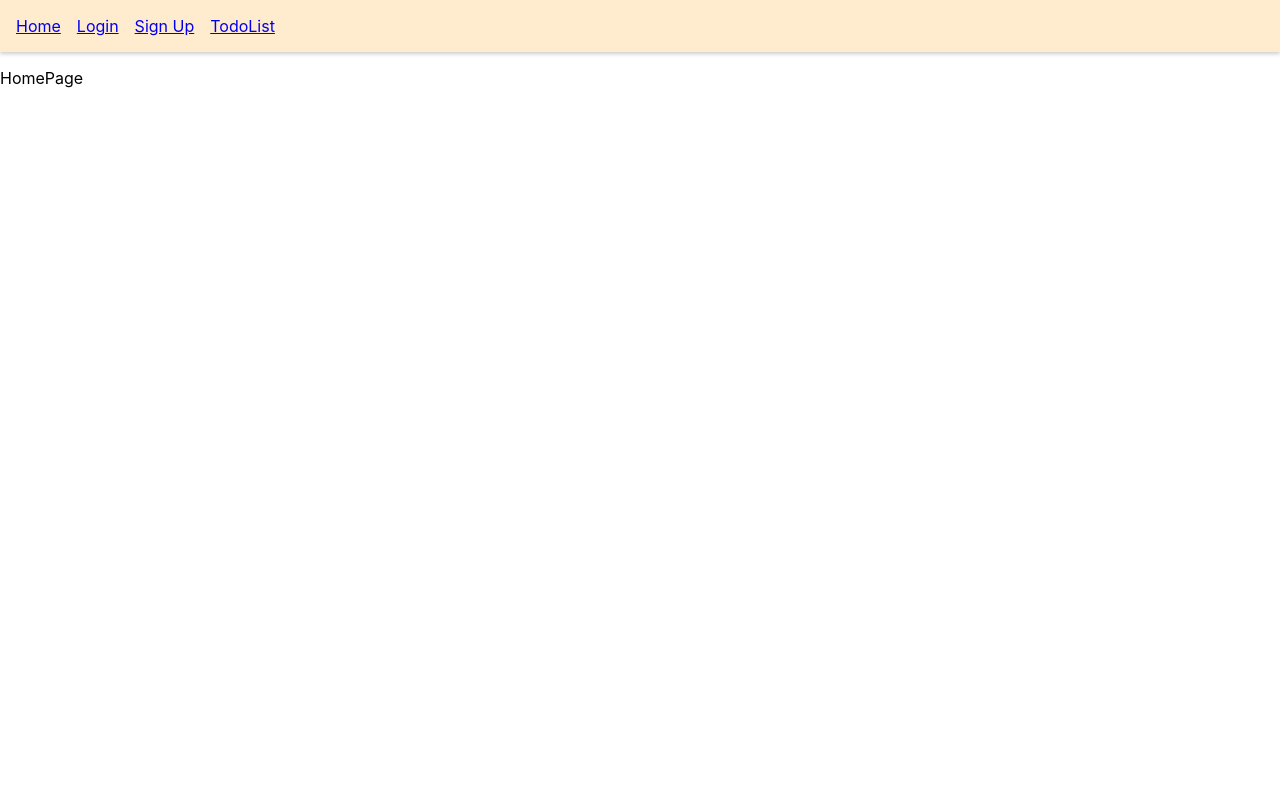
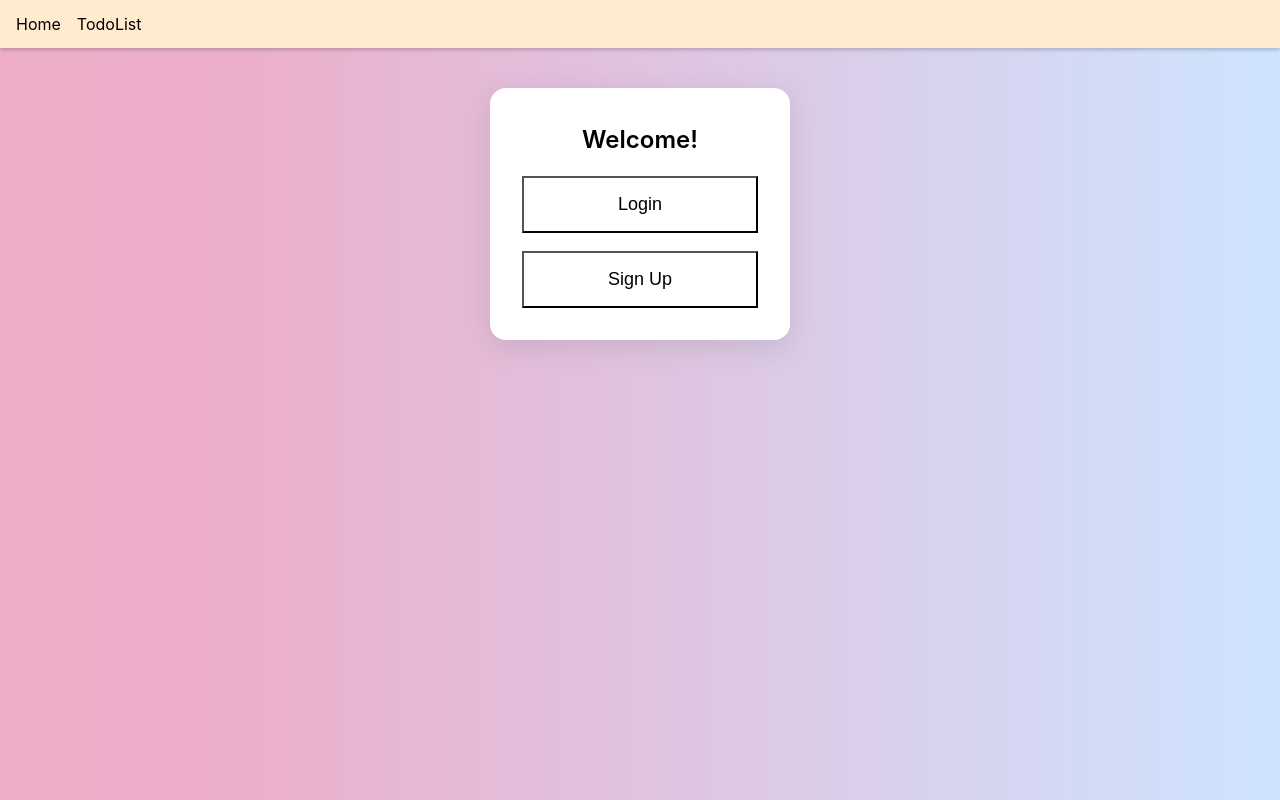
Before and after one commit to Yena-Yun/wanted-pre-onboarding-challenge-fe-1-August, a React (Create React App) app: page / in a window 1280 px wide. Built offline with nearby package versions, Linux system fonts and the light colour scheme.

Commit message:
:sparkles::lipstick: Home에 Welcome 카드 만들기, 배경색 추가, 일부 타입 수정

```diff
--- a/package.json
+++ b/package.json
@@ -23,6 +23,7 @@
     "react-router-dom": "^6.3.0",
     "react-scripts": "5.0.1",
     "styled-components": "^5.3.5",
+    "styled-reset": "^4.4.2",
     "typescript": "^4.4.2",
     "web-vitals": "^2.1.0"
   },
--- a/src/shared/api.ts
+++ b/src/api/index.ts
@@ -1,5 +1,5 @@
 import axios from 'axios';
-import { TodoType, UserInfoType } from './type';
+import { TodoType, UserInfo } from 'shared/type';
 
 const API_URL = 'http://localhost:8080';
 
@@ -7,7 +7,7 @@ export const fetchData = () => {
   return axios.get(`${API_URL}/data`);
 };
 
-export const login = async (userInfo: UserInfoType) => {
+export const login = async (userInfo: UserInfo) => {
   try {
     const response = await axios.post(`${API_URL}/users/login`, userInfo);
     return response;
@@ -16,7 +16,7 @@ export const login = async (userInfo: UserInfoType) => {
   }
 };
 
-export const signUp = async (userInfo: UserInfoType) => {
+export const signUp = async (userInfo: UserInfo) => {
   try {
     const response = await axios.post(`${API_URL}/users/create`, userInfo);
     console.log(response);
@@ -58,9 +58,9 @@ export const createTodo = async (todo: TodoType) => {
   }
 };
 
-export const updateTodo = async (id: string, todo: TodoType) => {
+export const updateTodo = async (todo: TodoType) => {
   try {
-    const { data } = await axios.put(`${API_URL}/todos/${id}`, todo, {
+    const { data } = await axios.put(`${API_URL}/todos/${todo.id}`, todo, {
       headers,
     });
     return data;
--- a/src/components/Home.tsx
+++ b/src/components/Home.tsx
@@ -1,3 +1,44 @@
+import { Link } from 'react-router-dom';
+import styled from 'styled-components';
+
 export const Home = () => {
-  return <div>HomePage</div>;
+  return (
+    <Wrapper>
+      <Title>Welcome!</Title>
+      <MoveButton>
+        <Link to='/login'>Login</Link>
+      </MoveButton>
+      <MoveButton>
+        <Link to='/signup'>Sign Up</Link>
+      </MoveButton>
+    </Wrapper>
+  );
 };
+
+const Wrapper = styled.div`
+  display: flex;
+  flex-direction: column;
+  align-items: center;
+  width: 300px;
+  padding: 40px 32px 32px;
+  margin: 40px auto 0;
+  background: #ffffff;
+  border-radius: 16px;
+  box-shadow: rgba(100, 100, 111, 0.2) 0px 7px 29px 0px;
+`;
+
+const Title = styled.p`
+  font-size: 24px;
+  font-weight: 600;
+  margin-bottom: 24px;
+`;
+
+const MoveButton = styled.button`
+  width: 100%;
+  padding: 16px 0;
+  font-size: 18px;
+
+  &:not(:last-child) {
+    margin-bottom: 18px;
+  }
+`;
--- a/src/components/NavHeader.tsx
+++ b/src/components/NavHeader.tsx
@@ -8,12 +8,6 @@ export const NavHeader = () => {
           <Link to='/'>Home</Link>
         </li>
         <li>
-          <Link to='/login'>Login</Link>
-        </li>
-        <li>
-          <Link to='/signup'>Sign Up</Link>
-        </li>
-        <li>
           <Link to='/todos'>TodoList</Link>
         </li>
       </ul>
--- a/src/components/Todo.tsx
+++ b/src/components/Todo.tsx
@@ -1,19 +1,17 @@
 import { useParams } from 'react-router-dom';
 import { useQuery } from '@tanstack/react-query';
-import { getTodoById } from 'shared/api';
+import { getTodoById } from 'api';
 import { manageStatus } from 'shared/util';
 
 export const Todo = () => {
   const { todoId } = useParams();
-
   const { status, data, error } = useQuery({
     queryKey: ['data', String(todoId)],
     queryFn: () => getTodoById(String(todoId)),
   });
+  const { content, createdAt, updatedAt } = data;
 
-  manageStatus({ status }, { error });
-
-  const { content, createdAt, updatedAt } = data;
+  manageStatus({ status, error });
 
   return (
     <>
--- a/src/components/TodoList.tsx
+++ b/src/components/TodoList.tsx
@@ -1,6 +1,6 @@
 import { useNavigate } from 'react-router-dom';
 import { useQuery } from '@tanstack/react-query';
-import { getTodos } from 'shared/api';
+import { getTodos } from 'api';
 import { TodoType } from 'shared/type';
 import { manageStatus } from 'shared/util';
 
@@ -8,7 +8,7 @@ export const TodoList = () => {
   const navigate = useNavigate();
   const { status, data, error } = useQuery(['data'], getTodos);
 
-  manageStatus({ status }, { error });
+  manageStatus({ status, error });
 
   return (
     <>
--- a/src/components/User/Login.tsx
+++ b/src/components/User/Login.tsx
@@ -1,30 +1,32 @@
 import { useEffect, useState } from 'react';
 import { useNavigate } from 'react-router-dom';
-import { login } from 'shared/api';
-import { UserInfoType } from 'shared/type';
+import { login } from 'api';
+import { UserInfo } from 'shared/type';
 import * as S from './UserStyle';
 
 export const Login = () => {
   const navigate = useNavigate();
-  const [userInfo, setUserInfo] = useState<UserInfoType>({
+  const [userInfo, setUserInfo] = useState<UserInfo>({
     email: '',
     password: '',
   });
   const [activeBtn, setActiveBtn] = useState(false);
 
-  useEffect(() => {
-    const result = localStorage.getItem('token') as string;
-    if (JSON.parse(result)) {
-      alert('로그인되어 있습니다. 홈으로 이동합니다.');
-      navigate('/');
-    } else {
-      alert('로그아웃되었습니다. 로그인 페이지로 이동합니다.');
-      navigate('/login');
-    }
-  }, []);
+  // useEffect(() => {
+  //   const result = localStorage.getItem('token') as string;
+
+  //   if (JSON.parse(result)) {
+  //     alert('로그인되어 있습니다. 홈으로 이동합니다.');
+  //     navigate('/');
+  //   } else {
+  //     alert('로그아웃되었습니다. 로그인 페이지로 이동합니다.');
+  //     navigate('/login');
+  //   }
+  // }, []);
 
   const handleChange = (e: React.ChangeEvent<HTMLInputElement>) => {
     setUserInfo({ ...userInfo, [e.target.type]: e.target.value });
+
     if (userInfo.email.includes('.') && userInfo.password.length >= 7)
       setActiveBtn(true);
   };
--- a/src/components/User/SignUp.tsx
+++ b/src/components/User/SignUp.tsx
@@ -1,12 +1,12 @@
 import { useState } from 'react';
 import { useNavigate } from 'react-router-dom';
-import { signUp } from 'shared/api';
-import { UserInfoType } from 'shared/type';
+import { signUp } from 'api';
+import { UserInfo } from 'shared/type';
 import * as S from './UserStyle';
 
 export const SignUp = () => {
   const navigate = useNavigate();
-  const [userInfo, setUserInfo] = useState<UserInfoType>({
+  const [userInfo, setUserInfo] = useState<UserInfo>({
     email: '',
     password: '',
   });
--- a/src/shared/type.ts
+++ b/src/shared/type.ts
@@ -6,7 +6,7 @@ export interface TodoType {
   updatedAt: string;
 }
 
-export type UserInfoType = {
+export type UserInfo = {
   email: string;
   password: string;
 };
--- a/src/shared/util.tsx
+++ b/src/shared/util.tsx
@@ -1,15 +1,9 @@
-interface StatusType {
+interface Status<T> {
   status: string;
+  error: T | unknown;
 }
 
-type ErrorType<T> = {
-  error: T | unknown;
-};
-
-export const manageStatus = (
-  { status }: StatusType,
-  { error }: ErrorType<object>
-) => {
+export const manageStatus = ({ status, error }: Status<Object>) => {
   if (status === 'loading') {
     return <h2>Loading...</h2>;
   }
--- a/src/styles/global.ts
+++ b/src/styles/global.ts
@@ -1,6 +1,9 @@
 import { createGlobalStyle } from 'styled-components';
+import { reset } from 'styled-reset';
 
 export const GlobalStyle = createGlobalStyle`
+  ${reset}
+
   * {
     box-sizing: border-box;
   }
@@ -12,22 +15,13 @@ body {
       sans-serif;
     -webkit-font-smoothing: antialiased;
     -moz-osx-font-smoothing: grayscale;
+    background: rgb(238,174,202);
+    background: linear-gradient(90deg, rgba(238,174,202,1) 0%, rgba(236,175,204,1) 19%, rgba(206,228,255,1) 100%);
   }
 
-ul,
-li {
-  list-style: none;
-  padding: 0;
-  cursor: pointer;
-}
-
-input {
-  border: none;
-  outline: none;
-}
-
-input:focus {
-  outline: none;
+  a {
+    color: inherit;
+    text-decoration: none;
   }
 
   button {
```
Also changed, not shown: src/hooks/useInputState.ts (added, +12 -0 lines), 1 other file (tests, documents, lock files or other folders). Lines whose indentation alone changed are shown as unchanged.
